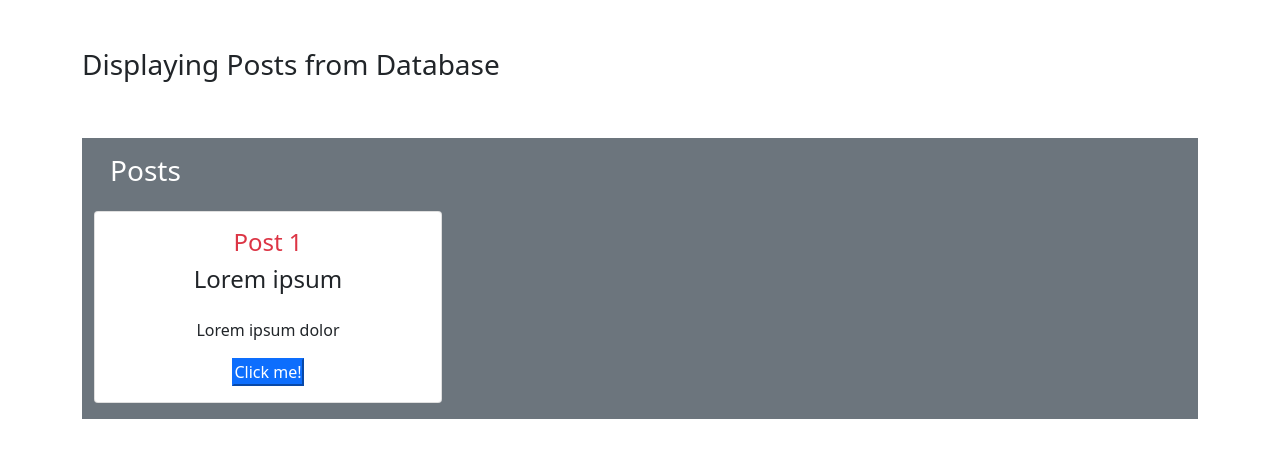
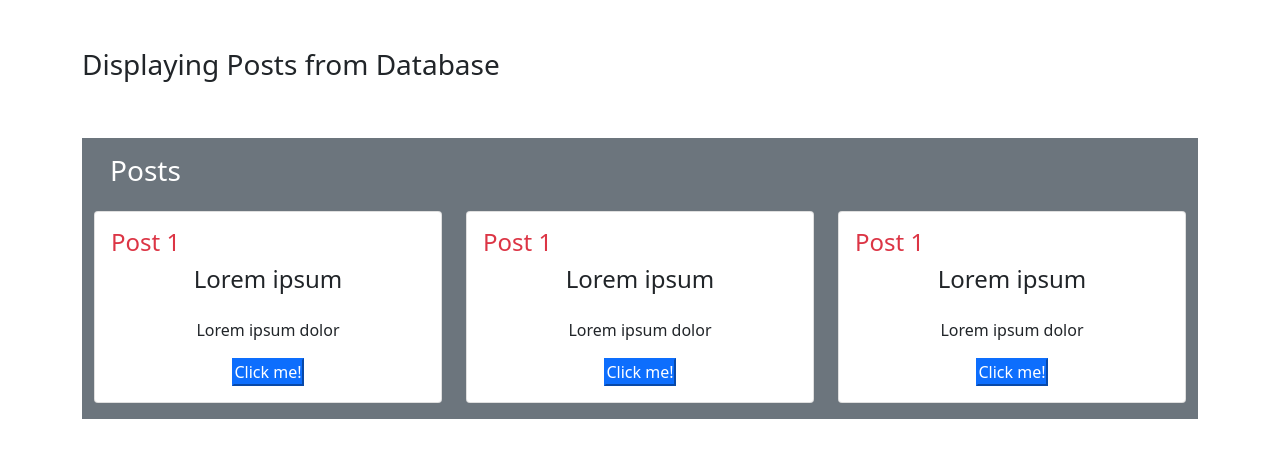
Before and after one commit to Jaybabaa/fetch-post, a plain HTML site: page index.html in a window 1280 px wide. Drawn offline with Linux system fonts and the light colour scheme; no server answers.

Commit message:
first commit

```diff
--- a/index.html
+++ b/index.html
@@ -13,7 +13,7 @@
         <div class="mt-5">
             <div class="post-creation-section">
                 <div class="row">
-                    <div class="col-md-6">
+                    <div class="col-md-5">
                         <h3>
                             Displaying Posts from Database
                         </h3>
@@ -24,13 +24,12 @@
                         <div class="text-white p-3">
                             <h3>Posts</h3>
                         </div>
-
                         <div class="post-box">
                             <div class="row" id="post-card">
-                                <div class="col-md-4 mb-3">
-                                    <div class="card">
+                                <div class="col-lg-4 mb-3">
+                                    <div class="card h-100">
                                         <div class="card-body">
-                                            <div class="d-flex justify-content-center">
+                                            <div class="d-flex justify-content-between">
                                                 <h4 id="id-posts" class="text-danger">Post 1</h4>
                                             </div>
                                             <div>
@@ -38,13 +37,46 @@
                                                 <p class="posts-body text-center" id="body-posts">Lorem ipsum dolor</p>
                                             </div>
                                             <div>
-                                                <a href="#" class="text-decoration-none d-flex justify-content-center"><button type="submit" class=" btn-primary" onclick="window.location.href='reg.html'">Click me!</button></a>
+                                                <a href="index.html" class="text-decoration-none d-flex justify-content-center"><button type="submit" class=" btn-primary" onclick="pages()">Click me!</button></a>
+                                            </div>
+                                        </div>
+                                    </div>
+                                </div>
+                                <div class="col-lg-4 mb-3">
+                                    <div class="card h-100">
+                                        <div class="card-body">
+                                            <div class="d-flex justify-content-between">
+                                                <h4 id="id-posts" class="text-danger">Post 1</h4>
+                                            </div>
+                                            <div>
+                                                <h4 class="posts-title mb-4 text-center" id="title-posts">Lorem ipsum</h4>
+                                                <p class="posts-body text-center" id="body-posts">Lorem ipsum dolor</p>
+                                            </div>
+                                            <div>
+                                                <a href="index.html" class="text-decoration-none d-flex justify-content-center"><button type="submit" class=" btn-primary" onclick="pages()">Click me!</button></a>
+                                            </div>
+                                        </div>
+                                    </div>
+                                </div>
+                                <div class="col-lg-4 mb-3">
+                                    <div class="card h-100">
+                                        <div class="card-body">
+                                            <div class="d-flex justify-content-between">
+                                                <h4 id="id-posts" class="text-danger">Post 1</h4>
+                                            </div>
+                                            <div>
+                                                <h4 class="posts-title mb-4 text-center" id="title-posts">Lorem ipsum</h4>
+                                                <p class="posts-body text-center" id="body-posts">Lorem ipsum dolor</p>
+                                            </div>
+                                            <div>
+                                                <a href="index.html" class="text-decoration-none d-flex justify-content-center"><button type="submit" class=" btn-primary" onclick="pages()">Click me!</button></a>
                                             </div>
                                         </div>
                                     </div>
                                 </div>
                             </div>
                         </div>
+
 
 
                     </div>
--- a/script/app.js
+++ b/script/app.js
@@ -9,10 +9,10 @@ function getPost() {
             // console.log(element)
             html += `
             <div class="row" id="post-card">
-                <div class="col-md-4 mb-3">
-                    <div class="card">
+                <div class="col-lg-4 mb-3">
+                    <div class="card h-100">
                         <div class="card-body">
-                             <div class="d-flex justify-content-center">
+                             <div class="d-flex justify-content-end">
                                 <h4 id="id-posts" class="text-danger">Post ${e.id}</h4>
                             </div>
                             <div>
@@ -20,17 +20,58 @@ function getPost() {
                                 <p class="posts-body text-center" id="body-posts">${e.body}r</p>
                             </div>
                             <div>
-                                <a href="#" class="text-decoration-none d-flex justify-content-center"><button type="submit" class=" btn-primary" onclick="window.location.href='reg.html'">Click me!</button></a>
+                            <a href="#" class="text-decoration-none d-flex justify-content-center"><button type="submit" class="btn-primary p-1" onclick="pages(${e.id})">Click me!</button></a>
                             </div>
                         </div>
                     </div>
                 </div>
             </div>
             `
-            console.log (e)
+            // console.log (e)
             postCard.innerHTML = html
         });
     })
 }
 
 getPost();
+
+
+function pages(id) {
+    localStorage.setItem("postid", id);
+    postId = localStorage.getItem("postid");
+    console.log(postId);
+
+    fetch(`https://jsonplaceholder.typicode.com/posts/${postId}`)
+    .then(response => response.json())
+    .then((e) => {
+        // console.log(data)
+        let postCard = document.getElementById('post-card')
+        // userPost = data
+        let html = "";
+        // data.forEach( e=> {
+            // console.log (element)
+            html = `
+                    <div class="col-md-4 mb-3">
+                        <div class="card h-100" onclick="pages()">
+                            <div class="card-body">
+                                <div class="d-flex justify-content-end">
+                                    <h4 id="id-posts" class="text-danger">Post ${e.id}</h4>
+                                </div>
+                                <div>
+                                    <h4 class="posts-title mb-4 text-center" id="title-posts"> ${e.title}</h4>
+                                    <p class="posts-body text-center" id="body-posts"> ${e.body}</p>
+                                </div>
+                                <div>
+                                    <a href="index.html" class="text-decoration-none d-flex justify-content-center"><button type="submit" class="btn-primary p-1" onclick="pages()">Go Back</button></a>
+                                </div>
+                            </div>
+                        </div>
+                    </div>
+            `
+            // console.log(e)
+            postCard.innerHTML = html
+        });
+//     })
+}
+
+passvalues(id);
```
Also changed, not shown: reg.html (deleted, +0 -12 lines).
